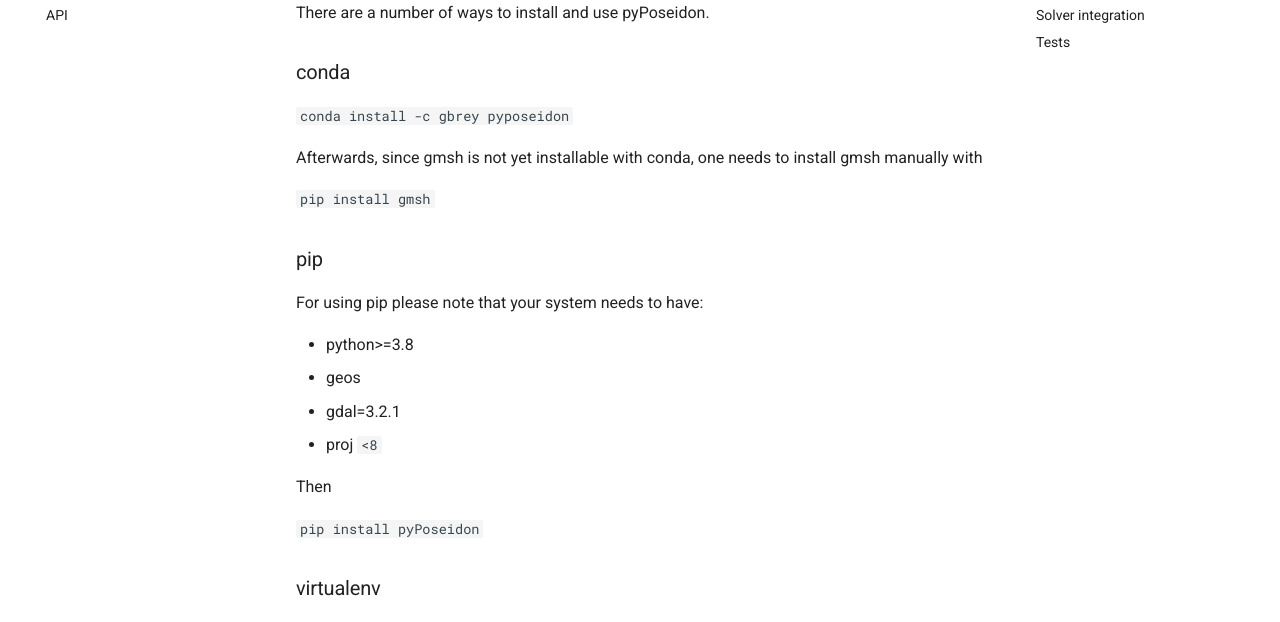
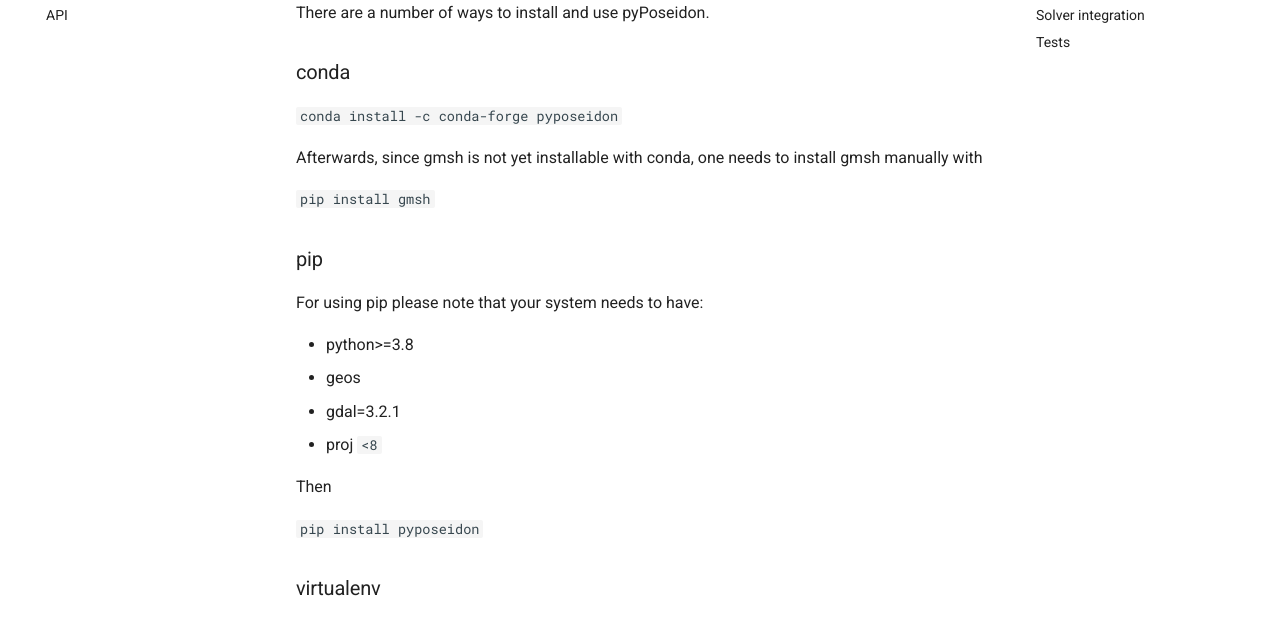
Before and after one commit to ec-jrc/pyPoseidon, an MkDocs documentation site: the page built from docs/10_installation.md, in a window 1280 px wide and 900 px high. Shown: the part 231-853 px from the top of the window. Built offline with MkDocs 1.6.1 and Material for MkDocs 9.7.7, drawn with Linux system fonts in a browser that asks for light colours; comment, search, counter and statistics services are not loaded.

Commit message:
update installation info

```diff
--- a/docs/10_installation.md
+++ b/docs/10_installation.md
@@ -4,7 +4,7 @@ There are a number of ways to install and use pyPoseidon.
 
 ### conda
 
-`conda install -c gbrey pyposeidon`
+`conda install -c conda-forge pyposeidon`
 
 Afterwards, since gmsh is not yet installable with conda, one needs to install gmsh manually with
 
@@ -22,7 +22,7 @@ For using pip please note that your system needs to have:
 
 Then
 
-`pip install pyPoseidon`
+`pip install pyposeidon`
 
 
 ### virtualenv
--- a/env.yml
+++ b/env.yml
@@ -9,7 +9,7 @@ dependencies:
   - proj < 8
   - gdal=3.2.1
   - jigsaw=0.9.12
-  - libglu
+# - libglu #[linux]
   - xorg-libxcursor
   - xorg-libxft
   - xorg-libxinerama
```
Also changed, not shown: README.md (+1 -1 lines), 1 other file.
